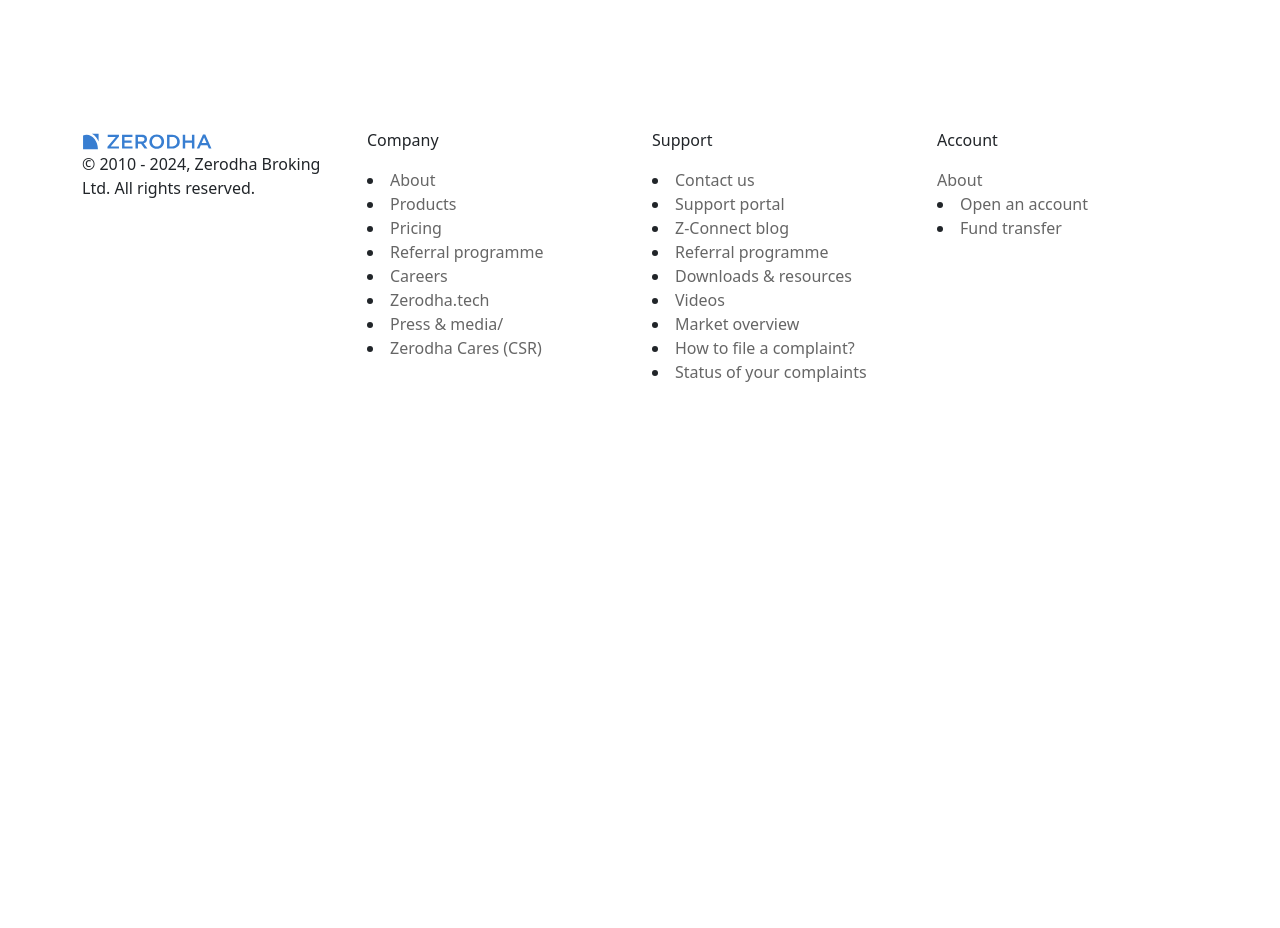
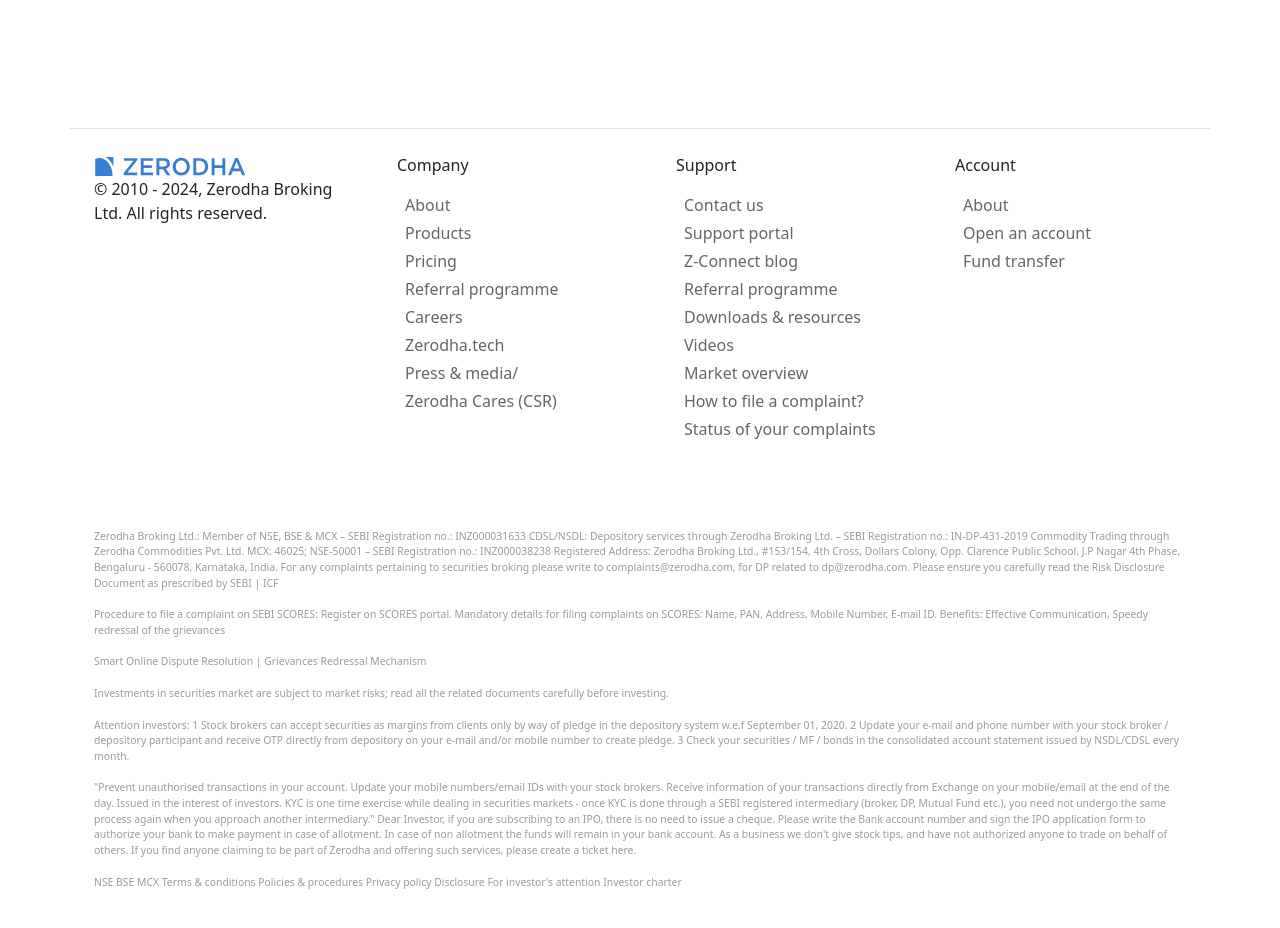
Before and after one commit to Sumit5089/TradingwebApp, a React (Vite) app in the folder frontend/: page / in a window 1280 px wide. Shown: the part 2860-3788 px from the top of the page. Before the commit the page ends 3268 px from the top, so only its background shows below. Built offline with nearby package versions, Linux system fonts and the light colour scheme.

Commit message:
footer component

```diff
--- a/frontend/src/index.css
+++ b/frontend/src/index.css
@@ -15,4 +15,19 @@
 
 #footer li{
     list-style-type: none;
+
 }
+
+.f-text{
+    font-size: 0.65rem;
+    color: #9b9b9b;
+
+}
+
+#footer-a ul{
+    list-style-type: none;
+
+}
+
+#footer-a ul li{
+     margin-top: 4px;
--- a/frontend/src/landing_page/Footer.jsx
+++ b/frontend/src/landing_page/Footer.jsx
@@ -2,45 +2,144 @@
 
 function Footer() {
   return (
-    <div className="container">
+    <div className="container border-top p-4">
       <div className="row">
         <div className="col">
-          <img src="/media/logo.svg" alt="logo" style={{width:"50%"}}/>
+          <img src="/media/logo.svg" alt="logo" style={{ width: "60%" }} />
           <p>© 2010 - 2024, Zerodha Broking Ltd. All rights reserved.</p>
         </div>
         <div className="col" id="footer-a">
-            <p>Company</p>
-                <li><a href="">About</a></li>
-                <li><a href="">Products</a></li>
-                <li> <a href="">Pricing</a></li>
-                <li><a href="">Referral programme</a></li>
-                <li><a href="">Careers</a></li>
-                <li><a href="">Zerodha.tech</a></li>
-                <li><a href="">Press & media/</a></li>
-                <li><a href="">Zerodha Cares (CSR)</a></li>
-                <br />
+          <p className="px-4">Company</p>
+          <ul>
+          <li>
+            <a href="">About</a>
+          </li>
+          <li>
+            <a href="">Products</a>
+          </li>
+          <li>
+            <a href="">Pricing</a>
+          </li>
+          <li>
+            <a href="">Referral programme</a>
+          </li>
+          <li>
+            <a href="">Careers</a>
+          </li>
+          <li>
+            <a href="">Zerodha.tech</a>
+          </li>
+          <li>
+            <a href="">Press & media/</a>
+          </li>
+          <li>
+            <a href="">Zerodha Cares (CSR)</a>
+          </li>
+          </ul>
+          <br />
         </div>
         <div className="col" id="footer-a">
-            <p>Support</p>
-                <li><a href="">Contact us</a></li>
-                <li><a href="">Support portal</a></li>
-                <li><a href="">Z-Connect blog</a></li>
-                <li><a href="">Referral programme</a></li>
-                <li><a href="">Downloads & resources</a></li>
-                <li><a href="">Videos</a></li>
-                <li><a href="">Market overview</a></li>
-                <li> <a href="">How to file a complaint?</a></li>
-                <li><a href="">Status of your complaints</a></li>
-                <br />
+          <p className="px-4">Support</p>
+          <ul>
+          <li>
+            <a href="">Contact us</a>
+          </li>
+          <li>
+            <a href="">Support portal</a>
+          </li>
+          <li>
+            <a href="">Z-Connect blog</a>
+          </li>
+          <li>
+            <a href="">Referral programme</a>
+          </li>
+          <li>
+            <a href="">Downloads & resources</a>
+          </li>
+          <li>
+            <a href="">Videos</a>
+          </li>
+          <li>
+            <a href="">Market overview</a>
+          </li>
+          <li>
+            {" "}
+            <a href="">How to file a complaint?</a>
+          </li>
+          <li>
+            <a href="">Status of your complaints</a>
+          </li>
+          </ul>
+          <br />
         </div>
         <div className="col" id="footer-a">
-            <p>Account</p>
+          <p className="px-4">Account</p>
+          <ul>
             <a href="">About</a>
-                <li><a href="">Open an account</a></li>
-                <li><a href="">Fund transfer</a></li>
-                <br />
+          <li>
+            <a href="">Open an account</a>
+          </li>
+          <li>
+            <a href="">Fund transfer</a>
+          </li>
+          </ul>
+          <br />
         </div>
       </div>
+        <div className="f-text mt-5">
+        <p>
+        Zerodha Broking Ltd.: Member of NSE, BSE​ &​ MCX – SEBI Registration
+        no.: INZ000031633 CDSL/NSDL: Depository services through Zerodha Broking
+        Ltd. – SEBI Registration no.: IN-DP-431-2019 Commodity Trading through
+        Zerodha Commodities Pvt. Ltd. MCX: 46025; NSE-50001 – SEBI Registration
+        no.: INZ000038238 Registered Address: Zerodha Broking Ltd., #153/154,
+        4th Cross, Dollars Colony, Opp. Clarence Public School, J.P Nagar 4th
+        Phase, Bengaluru - 560078, Karnataka, India. For any complaints
+        pertaining to securities broking please write to complaints@zerodha.com,
+        for DP related to dp@zerodha.com. Please ensure you carefully read the
+        Risk Disclosure Document as prescribed by SEBI | ICF
+      </p>
+      <p>
+        Procedure to file a complaint on SEBI SCORES: Register on SCORES portal.
+        Mandatory details for filing complaints on SCORES: Name, PAN, Address,
+        Mobile Number, E-mail ID. Benefits: Effective Communication, Speedy
+        redressal of the grievances
+      </p>
+      <p>Smart Online Dispute Resolution | Grievances Redressal Mechanism</p>
+      <p>
+        Investments in securities market are subject to market risks; read all
+        the related documents carefully before investing.
+      </p>
+        <p> Attention investors: 1
+        Stock brokers can accept securities as margins from clients only by way
+        of pledge in the depository system w.e.f September 01, 2020. 2 Update
+        your e-mail and phone number with your stock broker / depository
+        participant and receive OTP directly from depository on your e-mail
+        and/or mobile number to create pledge. 3 Check your securities / MF /
+        bonds in the consolidated account statement issued by NSDL/CDSL every
+        month.
+      </p>
+      <p>
+        "Prevent unauthorised transactions in your account. Update your mobile
+        numbers/email IDs with your stock brokers. Receive information of your
+        transactions directly from Exchange on your mobile/email at the end of
+        the day. Issued in the interest of investors. KYC is one time exercise
+        while dealing in securities markets - once KYC is done through a SEBI
+        registered intermediary (broker, DP, Mutual Fund etc.), you need not
+        undergo the same process again when you approach another intermediary."
+        Dear Investor, if you are subscribing to an IPO, there is no need to
+        issue a cheque. Please write the Bank account number and sign the IPO
+        application form to authorize your bank to make payment in case of
+        allotment. In case of non allotment the funds will remain in your bank
+        account. As a business we don't give stock tips, and have not authorized
+        anyone to trade on behalf of others. If you find anyone claiming to be
+        part of Zerodha and offering such services, please create a ticket here.
+      </p>
+      <p>
+        NSE BSE MCX Terms & conditions Policies & procedures Privacy policy
+        Disclosure For investor's attention Investor charter
+      </p>
+        </div>
     </div>
   );
 }
--- a/frontend/src/main.jsx
+++ b/frontend/src/main.jsx
@@ -1,7 +1,7 @@
 import React from 'react'
 import ReactDOM from 'react-dom/client'
 import './index.css'
-import HomePage from './landing_page/home/HomePage'
+import HomePage from './landing_page/home/HomePage';
 
 ReactDOM.createRoot(document.getElementById('root')).render(
   <React.StrictMode>
```
Also changed, not shown: frontend/src/landing_page/about/AboutPage.jsx (+19 -0 lines), frontend/src/landing_page/about/Hero.jsx (+13 -0 lines).
